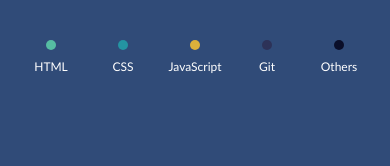
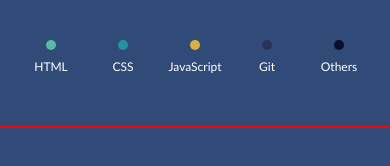
Before and after one commit to brunonavarrete/brunonavarrete.github.io, a plain HTML site: page index.html in a window 390 px wide. Drawn offline with Linux system fonts and the light colour scheme; no server answers.

Commit message:
checking css on mobile

```diff
--- a/style.css
+++ b/style.css
@@ -101,6 +101,7 @@ h3 {
 	display:flex;
 	-ms-flex-wrap:wrap;
 	    flex-wrap:wrap;
+	    border:solid 1px red;
 }
 
 #badges .badge {
```
